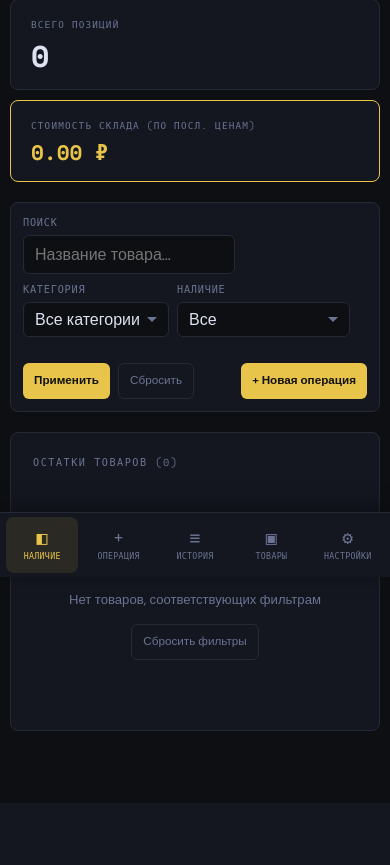
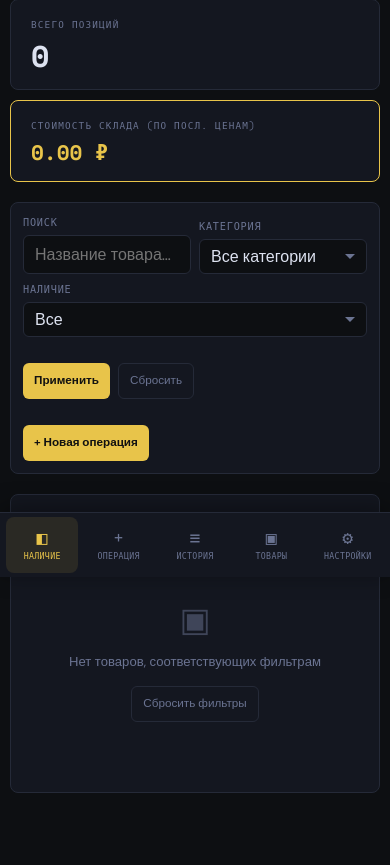
Before and after one commit to michaeldupchak-source/SKLAD, a Flask app: page /stock in a window 390 px wide. Shown: the part 267-1132 px from the top of the page. Before the commit the page ends 1070 px from the top, so only its background shows below. Run offline with Flask 3, Linux system fonts and the light colour scheme; a user stored in the database is signed in; data comes from the database, SQL or seed files in the repository; data that the repository does not hold is empty; some libraries are stand-ins or nearby versions.

Commit message:
fix(pwa): #01 fix horizontal overflow on iPhone 14
- Add overflow-x:hidden + max-width:100% to html/body
- Add viewport maximum-scale=1.0 to prevent user zoom-out requirement
- Override all min-width on inputs/selects inside media query
- Force .main, .content, .card, .topbar to 100% width + box-sizing
- Fix .filters-bar children: flex-wrap, min-width:0, full-width inputs
- Override inline style min-width via attribute selector
- Add overflow-x:hidden on .main to contain child overflow

```diff
--- a/static/css/mobile.css
+++ b/static/css/mobile.css
@@ -134,62 +134,123 @@
    ══════════════════════════════════════════════════════════ */
 @media (max-width: 768px) {
 
-  /* Показываем мобильные элементы */
+  /* ── Показываем мобильные элементы ─────────────────── */
   .mobile-nav { display: block; }
   .mobile-fab { display: flex; }
 
-  /* Скрываем desktop sidebar и его сдвиг main */
+  /* ── Корневой запрет горизонтального переполнения ────── */
+  html, body {
+    overflow-x: hidden;
+    max-width: 100%;
+    width: 100%;
+  }
+
+  /* ── Весь контент не шире экрана ────────────────────── */
+  .main {
+    margin-left: 0 !important;
+    transition: none !important;
+    width: 100% !important;
+    max-width: 100vw !important;
+    overflow-x: hidden;
+  }
+
+  /* Скрываем desktop sidebar */
   .sidebar { display: none !important; }
-  .main   { margin-left: 0 !important; transition: none !important; }
 
-  /* Паддинг под bottom nav */
+  /* ── Паддинг под bottom nav ─────────────────────────── */
   .content {
     padding: 16px 14px calc(72px + env(safe-area-inset-bottom, 0px)) !important;
+    width: 100%;
+    box-sizing: border-box;
   }
 
-  /* Topbar */
+  /* ── Topbar ─────────────────────────────────────────── */
   .topbar {
     padding: 0 14px !important;
     height: 52px;
+    width: 100%;
+    box-sizing: border-box;
   }
 
   /* Скрываем breadcrumb, оставляем кнопки справа */
   .breadcrumb { display: none; }
 
-  /* Кнопки — минимум 44px */
+  /* ── Карточки ─────────────────────────────────────── */
+  .card {
+    width: 100%;
+    box-sizing: border-box;
+    overflow: hidden;
+  }
+
+  /* ── Кнопки — минимум 44px ──────────────────────────── */
   .btn { min-height: 44px; }
   .btn-sm { min-height: 36px; }
 
-  /* Поля форм — 16px предотвращает зум на iOS */
-  input, select, textarea { font-size: 16px !important; }
+  /* ── Поля форм — 16px предотвращает зум на iOS ──────── */
+  input, select, textarea {
+    font-size: 16px !important;
+    max-width: 100% !important;
+    min-width: 0 !important;
+    box-sizing: border-box;
+  }
 
-  /* Таблицы — горизонтальный скролл */
+  /* ── Таблицы — горизонтальный скролл ────────────────── */
   .table-wrap {
     overflow-x: auto;
     -webkit-overflow-scrolling: touch;
+    max-width: 100%;
   }
 
-  /* Stat grid — 2 колонки */
+  table {
+    min-width: 0;
+  }
+
+  /* ── Stat grid — 2 колонки ──────────────────────────── */
   .stat-grid {
     grid-template-columns: repeat(2, 1fr) !important;
     gap: 10px;
   }
 
-  /* Filters bar — wrap */
+  /* ── Filters bar — wrap, не выходит за экран ────────── */
   .filters-bar {
     gap: 8px;
     padding: 12px;
+    flex-wrap: wrap;
+    width: 100%;
+    box-sizing: border-box;
+  }
+  .filters-bar .form-group {
+    flex: 1 1 calc(50% - 4px);
+    min-width: 0;
+    max-width: 100%;
   }
   .filters-bar input,
   .filters-bar select {
     min-width: 0 !important;
+    width: 100% !important;
+    max-width: 100% !important;
+  }
+
+  /* inline style min-width на инпутах — override */
+  input[style*="min-width"],
+  select[style*="min-width"] {
+    min-width: 0 !important;
+    width: 100% !important;
+  }
+
+  /* ── Grid → одна колонка ────────────────────────────── */
+  .grid-2 { grid-template-columns: 1fr !important; }
+
+  /* ── Flex-ряды с margin-left:auto → stack ───────────── */
+  .filters-bar > .flex,
+  .filters-bar > [style*="margin-left:auto"],
+  .filters-bar > [style*="margin-left: auto"] {
+    margin-left: 0 !important;
+    margin-top: 4px;
     width: 100%;
   }
 
-  /* Grid → одна колонка */
-  .grid-2 { grid-template-columns: 1fr !important; }
-
-  /* Модальное окно — sheet снизу */
+  /* ── Модальное окно — sheet снизу ───────────────────── */
   .modal-overlay { align-items: flex-end !important; padding: 0 !important; }
   .modal {
     width: 100% !important;
@@ -198,6 +259,7 @@
     max-height: 90vh;
     overflow-y: auto;
     padding-bottom: max(20px, env(safe-area-inset-bottom));
+    box-sizing: border-box;
   }
   .modal::before {
     content: '';
--- a/templates/base.html
+++ b/templates/base.html
@@ -2,7 +2,7 @@
 <html lang="ru">
 <head>
 <meta charset="UTF-8"/>
-<meta name="viewport" content="width=device-width, initial-scale=1.0, viewport-fit=cover"/>
+<meta name="viewport" content="width=device-width, initial-scale=1.0, maximum-scale=1.0, viewport-fit=cover"/>
 <!-- PWA -->
 <meta name="theme-color" content="#e8c44a"/>
 <meta name="apple-mobile-web-app-capable" content="yes"/>
@@ -97,6 +97,9 @@ body {
   color: var(--text);
   display: flex;
   min-height: 100vh;
+  /* Запрет горизонтального переполнения на мобиле */
+  overflow-x: hidden;
+  max-width: 100%;
 }
 
 /* ── Sidebar ─────────────────── */
```
